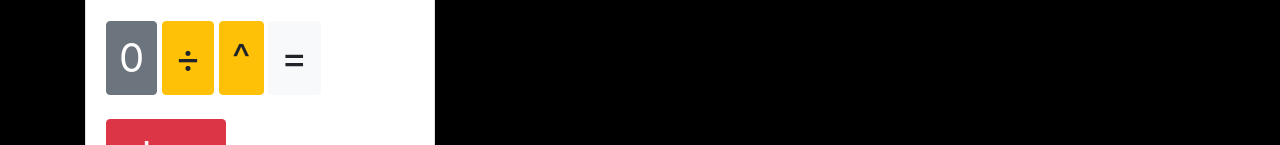
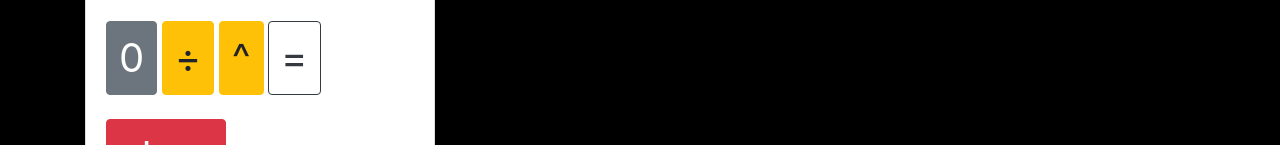
Before and after one commit to fbuonojr/calculator, a plain HTML site: page index.html in a window 1280 px wide. Shown: the part 574-719 px from the top of the page. Drawn offline with nearby package versions, Linux system fonts and the light colour scheme.

Commit message:
added border to =

```diff
--- a/index.html
+++ b/index.html
@@ -48,7 +48,7 @@
                             <button id="button-0" class="btn btn-secondary number" value="0"><span>0</span></button>
                             <button id="button-divide" class="btn btn-warning operator" value="divide"><span>&divide;</span></button>
                             <button id="button-power" class="btn btn-warning operator" value="power"><span>^</span></button>
-                            <button id="button-equal" class="btn btn-light equal" value="equals"><span>=</span></button>
+                            <button id="button-equal" class="btn btn-light btn-outline-dark equal" value="equals"><span>=</span></button>
                             <br><br>
                             <button id="button-clear" class="btn btn-danger clear" value="clear"><span>clear</span></button>
                         </div>
```
Also changed, not shown: style.css (line endings or trailing spaces).
